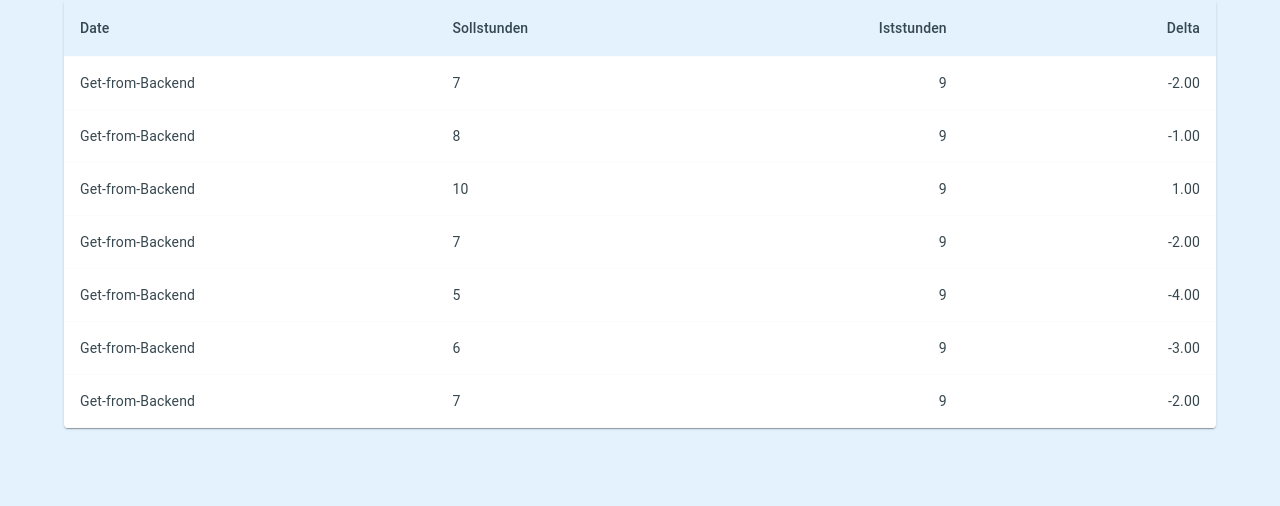
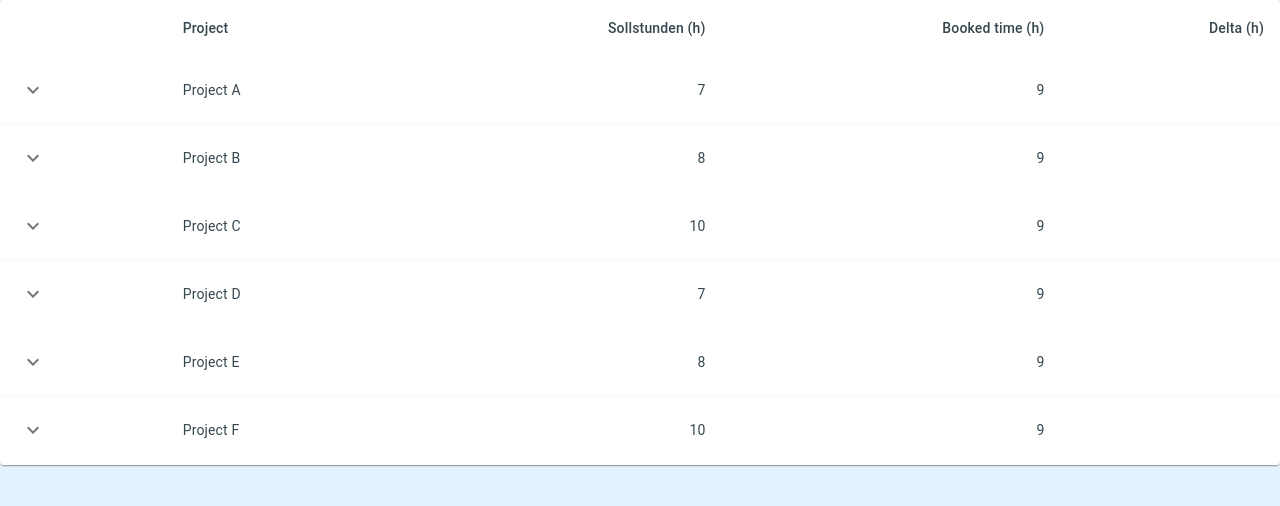
Before and after one commit to HamiDuong/SW-Projekt, a React (Create React App) app in the folder frontend/worktimeapp/: page / in a window 1280 px wide. Shown: the top 506 px of the page. Built offline with nearby package versions, Linux system fonts and the light colour scheme.

Commit message:
Prototyp für ProjectWorkTime Overview als verschachtelte Tabelle mit Expandfunktion

```diff
--- a/frontend/worktimeapp/src/Components/ProjectWorkTime.js
+++ b/frontend/worktimeapp/src/Components/ProjectWorkTime.js
@@ -1,4 +1,4 @@
-import React from 'react';
+/*import React from 'react';
 import Paper from '@mui/material/Paper';
 import Table from '@mui/material/Table';
 import TableBody from '@mui/material/TableBody';
@@ -7,6 +7,7 @@ import TableContainer from '@mui/material/TableContainer';
 import TableHead from '@mui/material/TableHead';
 import TablePagination from '@mui/material/TablePagination';
 import TableRow from '@mui/material/TableRow';
+import './ProjectWorkTime.css';
 
 //Fake Data for column-filling:
 const columns = [
@@ -28,21 +29,27 @@ const columns = [
     },
 ];
 
-function createData(date, sollstunden, iststunden) {
+
+function createData(date, iststunden, sollstunden) {
     const delta = sollstunden - iststunden;
-    return { date, sollstunden, iststunden, delta };
+    return { date, iststunden, sollstunden, delta };
 }
 
+function totalTime(times) {
+    return times.map(({ delta }) => delta).reduce((sum, i) => sum + i, 0);
+}
+
+
 const rows = [
-    createData('Get-from-Backend', 7, 9),
-    createData('Get-from-Backend', 8, 9),
-    createData('Get-from-Backend', 10, 9),
-    createData('Get-from-Backend', 7, 9),
-    createData('Get-from-Backend', 5, 9),
-    createData('Get-from-Backend', 6, 9),
-    createData('Get-from-Backend', 7, 9),
+    createData('21.08.2022', 7, 9),
+    createData('12.03.2022', 8, 9),
+    createData('08.08.2022', 10, 9),
+    createData('21.08.2022', 7, 9),
+    createData('12.03.2022', 8, 9),
+    createData('08.08.2022', 10, 9),
 ];
 
+const timetotalTime = totalTime(rows);
 
 class ProjectWorkTime extends React.Component {
     constructor(props) {
@@ -52,7 +59,7 @@ class ProjectWorkTime extends React.Component {
     render() {
         return (
             <Paper sx={{ width: '90%', overflow: 'hidden', margin: 'auto' }}>
-                <TableContainer sx={{ maxHeight: 440 }} size='small'>
+                <TableContainer sx={{ maxHeight: 440 }} size='small' classprojectname="Tablecontainer">
                     <Table stickyHeader aria-label="sticky table">
                         <TableHead>
                             <TableRow>
@@ -84,7 +91,13 @@ class ProjectWorkTime extends React.Component {
                                             })}
                                         </TableRow>
                                     );
+
                                 })}
+                            <TableRow>
+                                <TableCell rowSpan={3} />
+                                <TableCell colSpan={2} classprojectname="totalTime">Total time</TableCell>
+                                <TableCell align="right" >{timetotalTime}</TableCell>
+                            </TableRow>
                         </TableBody>
                     </Table>
                 </TableContainer>
@@ -93,4 +106,126 @@ class ProjectWorkTime extends React.Component {
     }
 }
 
-export default ProjectWorkTime;
+export default ProjectWorkTime; */
+
+
+
+import * as React from 'react';
+import PropTypes from 'prop-types';
+import Box from '@mui/material/Box';
+import Collapse from '@mui/material/Collapse';
+import IconButton from '@mui/material/IconButton';
+import Table from '@mui/material/Table';
+import TableBody from '@mui/material/TableBody';
+import TableCell from '@mui/material/TableCell';
+import TableContainer from '@mui/material/TableContainer';
+import TableHead from '@mui/material/TableHead';
+import TableRow from '@mui/material/TableRow';
+import Typography from '@mui/material/Typography';
+import Paper from '@mui/material/Paper';
+import KeyboardArrowDownIcon from '@mui/icons-material/KeyboardArrowDown';
+import KeyboardArrowUpIcon from '@mui/icons-material/KeyboardArrowUp';
+
+function createData(projectname, sollzeiten, istzeiten, delta, date, activity, employee) {
+    return {
+        projectname,
+        sollzeiten,
+        istzeiten,
+        activity,
+        delta,
+        detailedView: [
+            {
+                date,
+                activity,
+                employee,
+            },
+            {
+                date,
+                activity,
+                employee,
+            },
+        ],
+    };
+}
+
+function Row(props) {
+    const { row } = props;
+    const [open, setOpen] = React.useState(false);
+
+    return (
+        <React.Fragment>
+            <TableRow sx={{ '& > *': { borderBottom: 'unset' } }}>
+                <TableCell>
+                    <IconButton
+                        aria-label="expand row"
+                        size="small"
+                        onClick={() => setOpen(!open)}
+                    >
+                        {open ? <KeyboardArrowUpIcon /> : <KeyboardArrowDownIcon />}
+                    </IconButton>
+                </TableCell>
+                <TableCell component="th" scope="row">
+                    {row.projectname}
+                </TableCell>
+                <TableCell align="right">{row.sollzeiten}</TableCell>
+                <TableCell align="right">{row.istzeiten}</TableCell>
+                <TableCell align="right">{row.delta}</TableCell>
+            </TableRow>
+            <TableRow>
+                <TableCell style={{ paddingBottom: 0, paddingTop: 0 }} colSpan={6}>
+                    <Collapse in={open} timeout="auto" unmountOnExit>
+                        <Box sx={{ margin: 1 }}>
+                            <Typography variant="h6" gutterBottom component="div">
+                                Detailed View
+                            </Typography>
+                            <Table size="small" aria-label="purchases">
+                                <TableHead>
+                                    <TableRow>
+                                        <TableCell>Activity</TableCell>
+                                        <TableCell>Employee</TableCell>
+                                        <TableCell>Date</TableCell>
+                                        <TableCell >Booked Time</TableCell>
+                                    </TableRow>
+                                </TableHead>
+                            </Table>
+                        </Box>
+                    </Collapse>
+                </TableCell>
+            </TableRow>
+        </React.Fragment>
+    );
+}
+
+
+
+const rows = [
+    createData('Project A', 7, 9),
+    createData('Project B', 8, 9),
+    createData('Project C', 10, 9),
+    createData('Project D', 7, 9),
+    createData('Project E', 8, 9),
+    createData('Project F', 10, 9),
+];
+
+export default function CollapsibleTable() {
+    return (
+        <TableContainer component={Paper}>
+            <Table aria-label="collapsible table">
+                <TableHead>
+                    <TableRow>
+                        <TableCell />
+                        <TableCell>Project</TableCell>
+                        <TableCell align="right">Sollstunden&nbsp;(h)</TableCell>
+                        <TableCell align="right">Booked time&nbsp;(h)</TableCell>
+                        <TableCell align="right">Delta&nbsp;(h)</TableCell>
+                    </TableRow>
+                </TableHead>
+                <TableBody>
+                    {rows.map((row) => (
+                        <Row key={row.projectname} row={row} />
+                    ))}
+                </TableBody>
+            </Table>
+        </TableContainer>
+    );
+}
```
